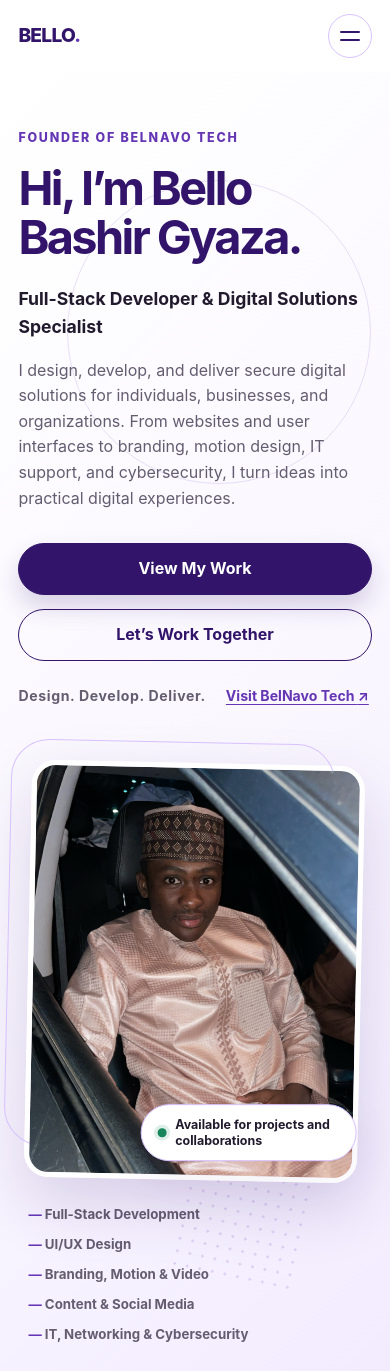
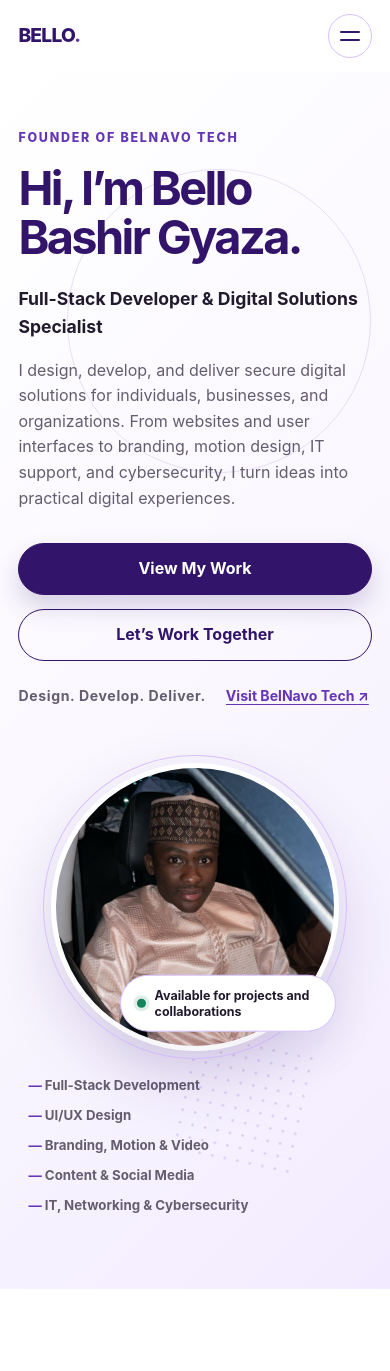
Before and after one commit to DivBgyaza/portfolio, a React (Vite) app: page / in a window 390 px wide. Shown: the top 1371 px of the page. Built offline with nearby package versions, Linux system fonts and the light colour scheme.

Commit message:
fix: refine hero portrait sizing

```diff
--- a/src/styles/global.css
+++ b/src/styles/global.css
@@ -47,10 +47,10 @@ a:focus-visible, button:focus-visible { outline: 3px solid var(--color-purple-70
 .hero__brand-detail > span { letter-spacing: 0.045em; }
 .hero__brand-detail a { color: var(--color-purple-700); font-weight: 750; text-underline-offset: 0.2em; }
 
-.hero__visual { width: min(100%, 27rem); justify-self: end; }
-.portrait-frame { position: relative; aspect-ratio: 4 / 5; border: 0.5rem solid var(--color-white); border-radius: 2rem; box-shadow: var(--shadow-card); transform: rotate(1.2deg); }
-.portrait-frame::before { position: absolute; z-index: -1; inset: -1.6rem 1.6rem 1.6rem -1.6rem; border: 1px solid var(--color-purple-300); border-radius: 2.4rem; content: ''; }
-.portrait-frame img { display: block; width: 100%; height: 100%; border-radius: 1.55rem; object-fit: cover; object-position: 50% 24%; }
+.hero__visual { width: min(100%, 26rem); justify-self: end; }
+.portrait-frame { position: relative; width: min(100%, 25rem); margin-inline: auto; aspect-ratio: 1; border: 0.45rem solid var(--color-white); border-radius: 50%; box-shadow: var(--shadow-card); transform: rotate(1.2deg); }
+.portrait-frame::before { position: absolute; z-index: -1; inset: -0.8rem; border: 1px solid var(--color-purple-300); border-radius: 50%; content: ''; }
+.portrait-frame img { display: block; width: 100%; height: 100%; border-radius: 50%; object-fit: cover; object-position: 50% 18%; }
 .availability { position: absolute; right: -1.25rem; bottom: 1.25rem; display: inline-flex; max-width: 15rem; align-items: center; gap: 0.55rem; margin: 0; padding: 0.75rem 1rem; border: 1px solid var(--color-purple-300); border-radius: 999px; background: var(--color-white); box-shadow: var(--shadow-soft); color: var(--color-text); font-size: 0.78rem; font-weight: 750; line-height: 1.25; transform: rotate(-1.2deg); }
 .availability span { flex: 0 0 auto; width: 0.55rem; height: 0.55rem; border-radius: 50%; background: #16855b; box-shadow: 0 0 0 0.22rem rgb(22 133 91 / 0.14); }
 .role-list { display: grid; grid-template-columns: repeat(2, minmax(0, 1fr)); gap: 0.55rem 1rem; margin: var(--space-3) 0 0; padding: 0; color: var(--color-text-muted); font-size: 0.83rem; font-weight: 700; list-style: none; }
@@ -414,6 +414,7 @@ a:focus-visible, button:focus-visible { outline: 3px solid var(--color-purple-70
   .hero__content { grid-template-columns: minmax(0, 1.05fr) minmax(17rem, 0.95fr); gap: 3rem; }
   .hero h1 { font-size: clamp(3rem, 7vw, 4.7rem); }
   .hero__visual { width: min(100%, 22rem); }
+  .portrait-frame { width: min(100%, 21.5rem); }
   .service-grid { grid-template-columns: repeat(2, minmax(0, 1fr)); }
   .skill-category, .skill-category:nth-child(n + 4) { grid-column: span 6; }
   .skill-category:last-child { grid-column: 4 / span 6; }
@@ -459,8 +460,8 @@ a:focus-visible, button:focus-visible { outline: 3px solid var(--color-purple-70
   .hero__actions { align-items: stretch; flex-direction: column; }
   .button { width: 100%; }
   .role-list { grid-template-columns: 1fr; }
-  .portrait-frame { border-width: 0.35rem; border-radius: 1.5rem; }
-  .portrait-frame img { border-radius: 1.18rem; }
+  .portrait-frame { width: min(100%, 18rem); border-width: 0.35rem; border-radius: 50%; }
+  .portrait-frame img { border-radius: 50%; }
   .availability { right: -0.25rem; bottom: 0.9rem; max-width: 13.5rem; }
   .skills-process ol { grid-template-columns: 1fr; gap: 0.6rem; }
   .skills-process li { padding-left: 1.25rem; }
```
